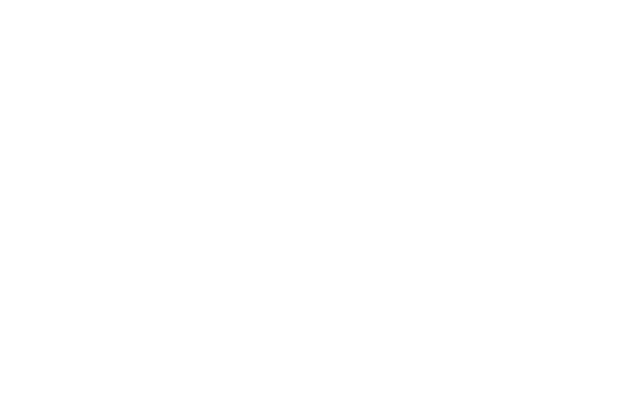
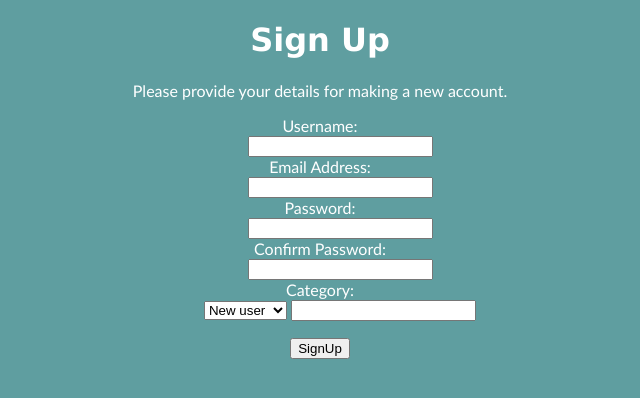
Before and after one commit to HarrisJosye/medigo6311, a Flask app: page /signup_page in a window 1280 px wide. Before the commit the part shown is empty. Shown: the top 398 px of the page, without its empty margins (320-960 px from the left). Run offline with Flask 2, Linux system fonts and the light colour scheme; some libraries are stand-ins or nearby versions.

Commit message:
MG-11 HTML files for 3 webpages

```diff
--- a/templates/login_page.html
+++ b/templates/login_page.html
@@ -12,7 +12,7 @@
 </head>
 <body style="background-color: cadetblue;">
 <p>Please login with your valid credentials.</p>
-<form method=post>
+<form method=post action="{{ url_for('login_page') }}">
     <dl>
       <dt>Username:
       <dd><input type=text name=username value="{{
--- a/templates/signup_page.html
+++ b/templates/signup_page.html
@@ -1,10 +1,49 @@
 <!DOCTYPE html>
 <html lang="en">
 <head>
+    <style>
+        h1{text-align: center;font-family: verdana;color: white}
+        p{text-align: center;font-family: Optima;color: white}
+        body{text-align: center;font-family: Optima;color: white}
+    </style>
     <meta charset="UTF-8">
-    <title>Title</title>
+    <title>Sign Up</title>
+    <h1>Sign Up</h1>
 </head>
-<body>
-
+<body style="background-color: cadetblue;">
+<p>Please provide your details for making a new account.</p>
+<form method=post action="{{ url_for('signup_page') }}">
+    <dl>
+      <dt>Username:
+      <dd><input type=text name=username value="{{
+          request.form.username }}">
+      <dt>Email Address:
+        <dd><input type=email name=email value="{{ request.form.email }}">
+      <dt>Password:
+      <dd><input type=password name=password value="{{
+          request.form.password }}">
+        <dt>Confirm Password:
+        <dd><input type=password name=confirmpassword value="{{ request.form.confirmpassword }}">
+        <dt>Category:
+        <dd>
+        <select name="category" id="registration" onchange="changetextbox();" >
+            {% for o in userlist %}
+                <option value="{{ o.type }}" >{{ o.type }}</option>
+            {% endfor %}
+        </select>
+        <input type="text" name="category" id="ssd" />
+            <script type="text/javascript">
+                function changetextbox()
+                {
+                    if (document.getElementById("registration").value == "New user") {
+                        document.getElementById("sdd").disable='true';
+                    } else {
+                        document.getElementById("sdd").disable='';
+                    }
+                }
+            </script>
+    </dl>
+    <p><input type=submit value=SignUp>
+  </form>
 </body>
 </html>
```
